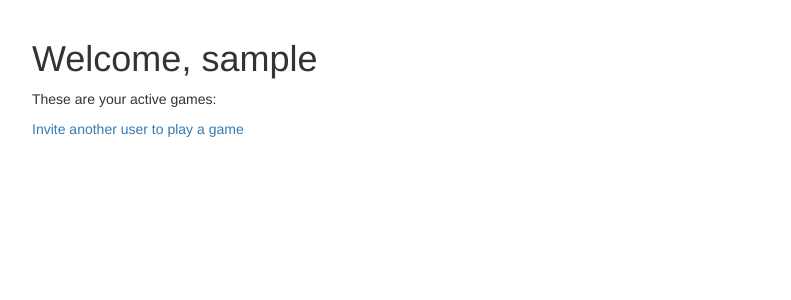
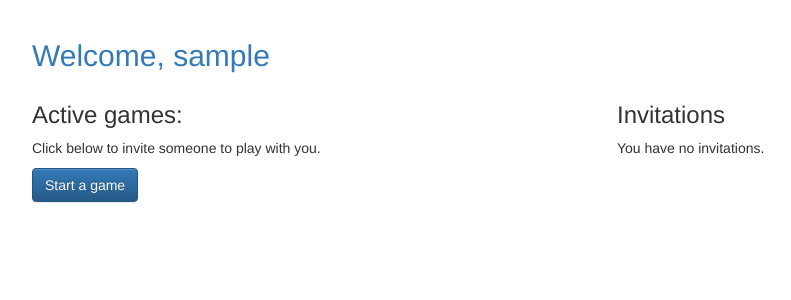
Before and after one commit to pevandenburie/tictactoe, a Django app: page /player/home in a window 1280 px wide. Shown: the part 51-351 px from the top of the page, without its empty margins (38-829 px from the left). Run offline with Django 3.2, Linux system fonts and the light colour scheme; the visitor is signed in with stand-in values (Sample User, id 1); data that the repository does not hold is empty; some libraries are stand-ins or nearby versions.

Commit message:
Invitation accept form.

```diff
--- a/player/urls.py
+++ b/player/urls.py
@@ -1,7 +1,7 @@
 from django.conf.urls import url
 from django.contrib.auth.views import LoginView, LogoutView
 
-from .views import home, new_invitation
+from .views import home, new_invitation, accept_invitation
 
 urlpatterns = [
     url(r'home$', home, name="player_home"),
@@ -12,4 +12,5 @@
         LogoutView.as_view(),
         name="player_logout"),
     url(r'new_invitation$', new_invitation, name="player_new_invitation"),
+    url(r'accept_invitation/(?P<id>\d+)/$', accept_invitation, name="player_accept_invitation")
 ]
--- a/player/views.py
+++ b/player/views.py
@@ -1,5 +1,6 @@
-from django.shortcuts import render, redirect
+from django.shortcuts import render, redirect, get_object_or_404
 from django.contrib.auth.decorators import login_required
+from django.core.exceptions import PermissionDenied
 
 from .forms import InvitationForm
 from .models import Invitation
@@ -9,9 +10,9 @@
 def home(request):
     my_games = Game.objects.games_for_user(request.user)
     active_games = my_games.actives()
-
+    invitations = request.user.invitations_received.all()
     return render(request, "player/home.html",
-                    {'games': active_games})
+                    {'games': active_games, 'invitations': invitations})
 
 @login_required
 def new_invitation(request):
@@ -24,3 +25,20 @@
     else:
         form = InvitationForm()
     return render(request, "player/new_invitation_form.html", {'form': form})
+
+@login_required
+def accept_invitation(request, id):
+    invitation = get_object_or_404(Invitation, pk=id)
+    if not request.user == invitation.to_user:
+        raise PermissionDenied
+    if request.method == "POST":
+        if "accept" in request.POST:
+            game = Game.objects.create(
+                first_player=invitation.to_user,
+                second_player=invitation.from_user,
+            )
+        invitation.delete()
+        return redirect('player_home')
+    else:
+        return render(request, "player/accept_invitation_form.html",
+                        {'invitation': invitation})
--- a/templates/player/home.html
+++ b/templates/player/home.html
@@ -1,16 +1,41 @@
 {% extends "base.html" %}
 
+{% block title %}
+  Home: {{ user.username }}
+{% endblock title %}
+
 {% block content %}
-  <h1>Welcome, {{ user.username }}</h1>
-  These are your active games:
+  <h2 class="text-primary">Welcome, {{ user.username }}</h2>
 
-  <ul>
-    {% for g in games %}
-      <li>Game {{ g.id }}: {{ g.first_player }} vs {{ g.second_player }} </li>
-    {% endfor %}
-  </ul>
+  <div class="row">
+    <div class="col-md-6">
+      <h3>Active games:</h3>
 
-  <a href="{% url 'player_new_invitation' %}">
-    Invite another user to play a game
-  </a>
-{% endblock %}
+      <ul>
+        {% for g in games %}
+          <li>Game {{ g.id }}: {{ g.first_player }} vs {{ g.second_player }} </li>
+        {% endfor %}
+      </ul>
+
+      <p>Click below to invite someone to play with you.</p>
+      <p>
+        <a class="btn btn-primary"
+          href="{% url 'player_new_invitation' %}">Start a game</a>
+      </p>
+    </div>
+
+    <div class="col-md-6">
+      <h3>Invitations</h3>
+
+      {% if invitations %}
+        <div class="list-group">
+          {% for inv in invitations %}
+            <a class="list-group-item" href="{% url 'player_accept_invitation' id=inv.id %}">{{ inv.from_user.username }} has invited you to a game.</a>
+          {% endfor %}
+        </div>
+      {% else %}
+        <p>You have no invitations.</p
+      {% endif %}
+    </div>
+  </div>
+{% endblock content %}
```
Also changed, not shown: templates/player/accept_invitation_form.html (added, +19 -0 lines).
